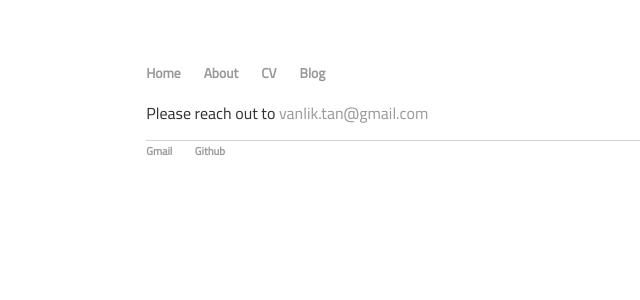
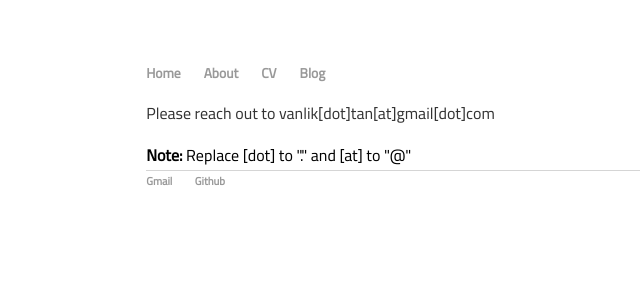
Before and after one commit to Vanlik/v-lik, a Jekyll site: the page built from cv/index.html, in a window 1280 px wide. Shown: the top 300 px of the page, without its empty margins (193-833 px from the left). Built offline with Jekyll 4.4.1, drawn with Linux system fonts in a browser that asks for light colours.

Commit message:
update from R

```diff
--- a/cv/index.html
+++ b/cv/index.html
@@ -2,4 +2,5 @@
 layout: default
 ---
 
-<p> Please reach out to <a href="mailto:vanlik.tan@gmail.com">vanlik.tan@gmail.com</a> </p>
+<p> Please reach out to vanlik[dot]tan[at]gmail[dot]com</p>
+<strong> Note: </strong> Replace [dot] to "." and [at] to "@"
```
